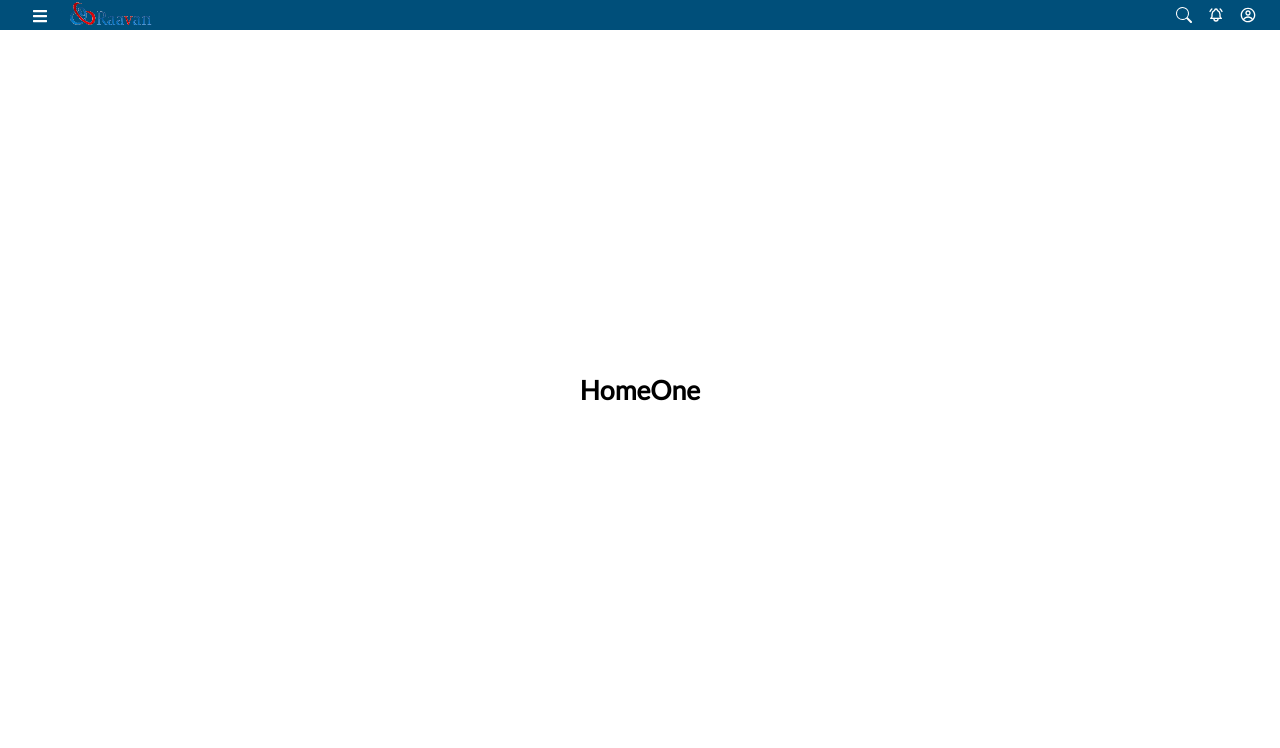
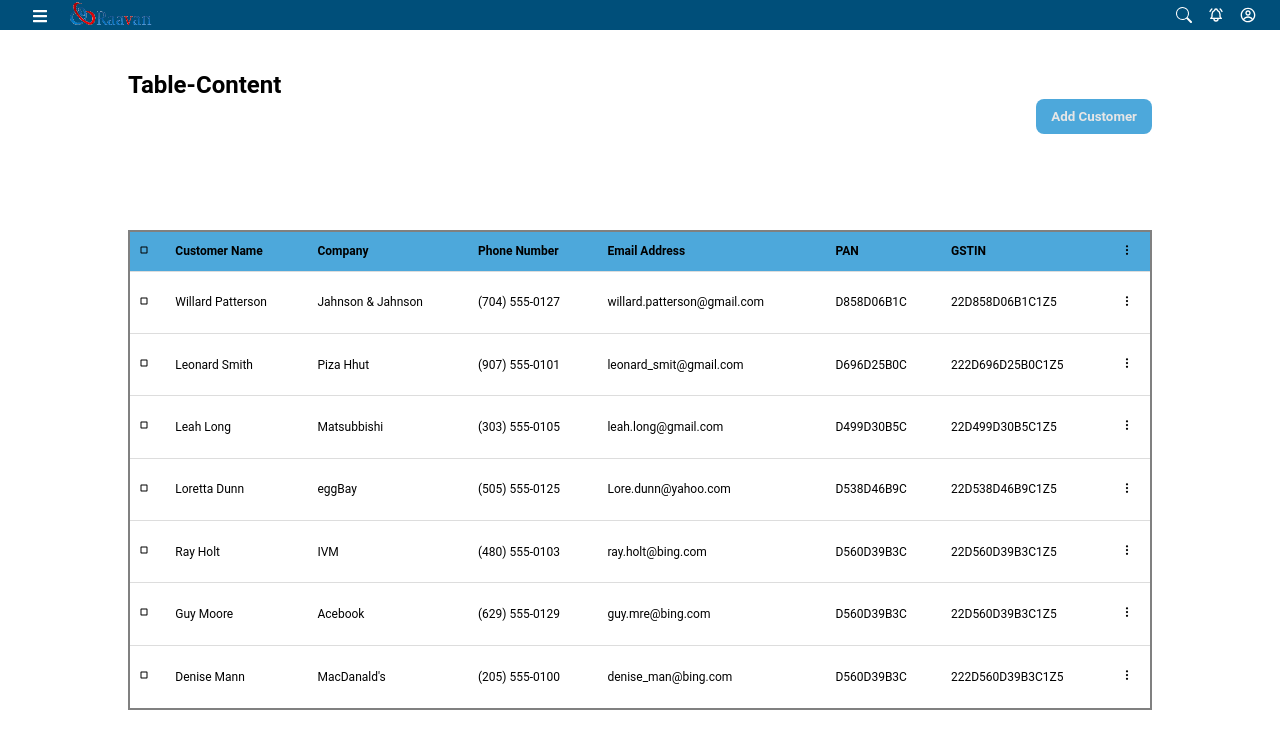
Before and after one commit to Viswanath95/React, a React (Create React App) app in the folder twad_frontend/: page /dashboard/home/homeone in a window 1280 px wide. Shown: the top 748 px of the page. Built offline with nearby package versions, Linux system fonts and the light colour scheme.

Commit message:
Added table content

```diff
--- a/twad_frontend/src/App.css
+++ b/twad_frontend/src/App.css
@@ -1,10 +1,8 @@
-@import url('https://fonts.googleapis.com/css2?family=Lato&display=swap');
-
 *{
     box-sizing: border-box;
     margin: 0;
     padding: 0;
-    font-family:"Lato",sans-serif;
+    font-family: "Roboto";
 }
 
 .home,
@@ -17,5 +15,5 @@
     height: 90vh;
     align-items: center;
     justify-content: center;
-    font-size: 2rem;
+    font-size: 0.75rem;
 }
--- a/twad_frontend/src/App.js
+++ b/twad_frontend/src/App.js
@@ -12,7 +12,7 @@ import Products from "./Pages/Products";
 import Reports from "./Pages/Reports";
 import Support from "./Pages/Support";
 import Team from "./Pages/Team";
-import ErrorPage from "./ErrorPage.js/ErrorPage";
+import ErrorPage from "./ErrorPage/ErrorPage";
 import './App.css';
 
 export const AppRoutes = () => {
--- a/twad_frontend/src/Pages/HomeOne.js
+++ b/twad_frontend/src/Pages/HomeOne.js
@@ -1,9 +1,51 @@
 import React from 'react';
+import Data from "../Table/Data";
+import * as BiIcons from 'react-icons/bi';
+import * as BsIcons from 'react-icons/bs';
+import "../Table/Table.css";
 
-function HomeOne() {
+function HomeOne({ hover = true }) {
+    const columns = [
+        {field: "select", header: <BiIcons.BiCheckbox /> },
+        {field: "cusName", header: "Customer Name" },
+        {field: "companyName", header: "Company" },
+        {field: "phoneNo", header: "Phone Number" },
+        {field: "emailAddress", header: "Email Address" },
+        {field: "panNo", header: "PAN" },
+        {field: "gstIn", header: "GSTIN" },
+        {field: "action", header: <BsIcons.BsThreeDotsVertical /> },
+    ]
     return(
-        <div className="home">
-            <h5>HomeOne</h5>
+        <div className="table">
+            <div className="title">
+                <h1>Table-Content</h1>
+            </div>
+            <div className="customer-button">
+            <button>Add Customer</button>
+            </div>
+            <table>
+                <thead>
+                    <tr>
+                        {columns &&
+                            columns.map((head) => (
+                                <th>
+                                    {head.header}
+                                </th>
+                        ))}
+                    </tr>
+                </thead>
+                <tbody>
+                    {Data &&
+                        Data.map((row) => (
+                        <tr className={`${hover && "hover"}`}>
+                            {columns.map((col) => (
+                                <td>{row[col.field]}</td>
+                            ))}
+                        </tr>
+                        ))}
+                </tbody>
+            </table>
+            {Data ? null : <h5>No data</h5> }
         </div>
     )
 }
--- /dev/null
+++ b/twad_frontend/src/Table/Data.js
@@ -0,0 +1,78 @@
+import React from 'react';
+import * as BiIcons from 'react-icons/bi';
+import * as BsIcons from 'react-icons/bs';
+
+const Data = [
+    {
+        select: <BiIcons.BiCheckbox />,
+        cusName: "Willard Patterson",
+        companyName: "Jahnson & Jahnson",
+        phoneNo: "(704) 555-0127",
+        emailAddress: "willard.patterson@gmail.com",
+        panNo: "D858D06B1C",
+        gstIn: "22D858D06B1C1Z5",
+        action: <BsIcons.BsThreeDotsVertical />
+    },
+    {
+        select: <BiIcons.BiCheckbox />,
+        cusName: "Leonard Smith",
+        companyName: "Piza Hhut",
+        phoneNo: "(907) 555-0101",
+        emailAddress: "leonard_smit@gmail.com",
+        panNo: "D696D25B0C",
+        gstIn: "222D696D25B0C1Z5",
+        action: <BsIcons.BsThreeDotsVertical />
+    },
+    {
+        select: <BiIcons.BiCheckbox />,
+        cusName: "Leah Long",
+        companyName: "Matsubbishi",
+        phoneNo: "(303) 555-0105",
+        emailAddress: "leah.long@gmail.com",
+        panNo: "D499D30B5C",
+        gstIn: "22D499D30B5C1Z5",
+        action: <BsIcons.BsThreeDotsVertical />
+    },
+    {
+        select: <BiIcons.BiCheckbox />,
+        cusName: "Loretta Dunn",
+        companyName: "eggBay",
+        phoneNo: "(505) 555-0125",
+        emailAddress: "Lore.dunn@yahoo.com",
+        panNo: "D538D46B9C",
+        gstIn: "22D538D46B9C1Z5",
+        action: <BsIcons.BsThreeDotsVertical />
+    },
+    {
+        select: <BiIcons.BiCheckbox />,
+        cusName: "Ray Holt",
+        companyName: "IVM",
+        phoneNo: "(480) 555-0103",
+        emailAddress: "ray.holt@bing.com",
+        panNo: "D560D39B3C",
+        gstIn: "22D560D39B3C1Z5",
+        action: <BsIcons.BsThreeDotsVertical />
+    },
+    {
+        select: <BiIcons.BiCheckbox />,
+        cusName: "Guy Moore",
+        companyName: "Acebook",
+        phoneNo: "(629) 555-0129",
+        emailAddress: "guy.mre@bing.com",
+        panNo: "D560D39B3C",
+        gstIn: "22D560D39B3C1Z5",
+        action: <BsIcons.BsThreeDotsVertical />
+    },
+    {
+        select: <BiIcons.BiCheckbox />,
+        cusName: "Denise Mann",
+        companyName: "MacDanald's",
+        phoneNo: "(205) 555-0100",
+        emailAddress: "denise_man@bing.com",
+        panNo: "D560D39B3C",
+        gstIn: "222D560D39B3C1Z5",
+        action: <BsIcons.BsThreeDotsVertical />
+    },
+]
+
+export default Data;
--- /dev/null
+++ b/twad_frontend/src/Table/Table.css
@@ -0,0 +1,48 @@
+.table .customer-button {
+    display: flex;
+    justify-content: flex-end;
+}
+
+ .table .customer-button button {
+    display: inline-block;
+    margin-bottom: 6rem;
+    padding: 10px 15px;
+    border-radius: 8px;
+    background-color: #4DA8DB;
+    background-size: 200%;
+    background-position: 0%;
+    color: #E6E6E6;
+    font-weight: 700;
+    cursor: pointer;
+ }
+
+table {
+    width: 80vw;
+    height: 60vh;
+    font-family: 'Roboto';
+    border: 2px solid grey;
+    border-collapse: collapse;
+    padding-top: 30px;
+}
+
+table td, table th {
+    padding: 8px;
+}
+
+.hover:hover {
+    background-color: lightblue;
+}
+
+table th {
+    padding-top: 12px;
+    padding-bottom: 12px;
+    text-align: left;
+    background-color: #4DA8DB;
+    color: black;
+}
+
+table tr {
+    border-bottom: 1px solid #ddd;
+    border-top: 1px solid #ddd;
+    border-collapse: collapse;
+}
```
Also changed, not shown: twad_frontend/src/setupTests.js (deleted, +0 -5 lines), twad_frontend/src/ErrorPage/ErrorPage.js (renamed from twad_frontend/src/ErrorPage.js/ErrorPage.js), twad_frontend/src/logo.svg (deleted), 1 other file (tests, documents, lock files or other folders).
